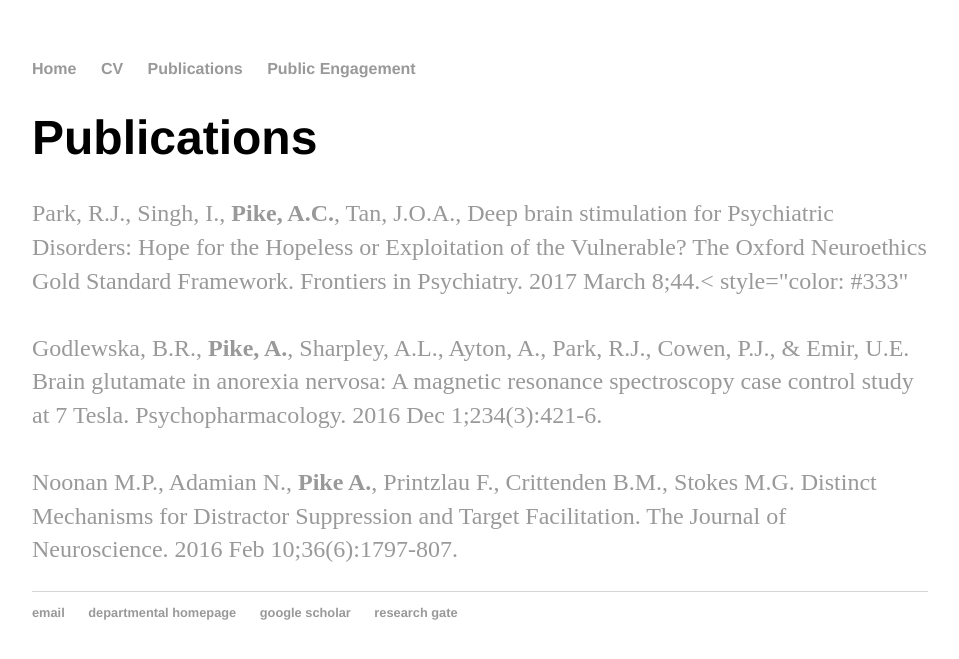
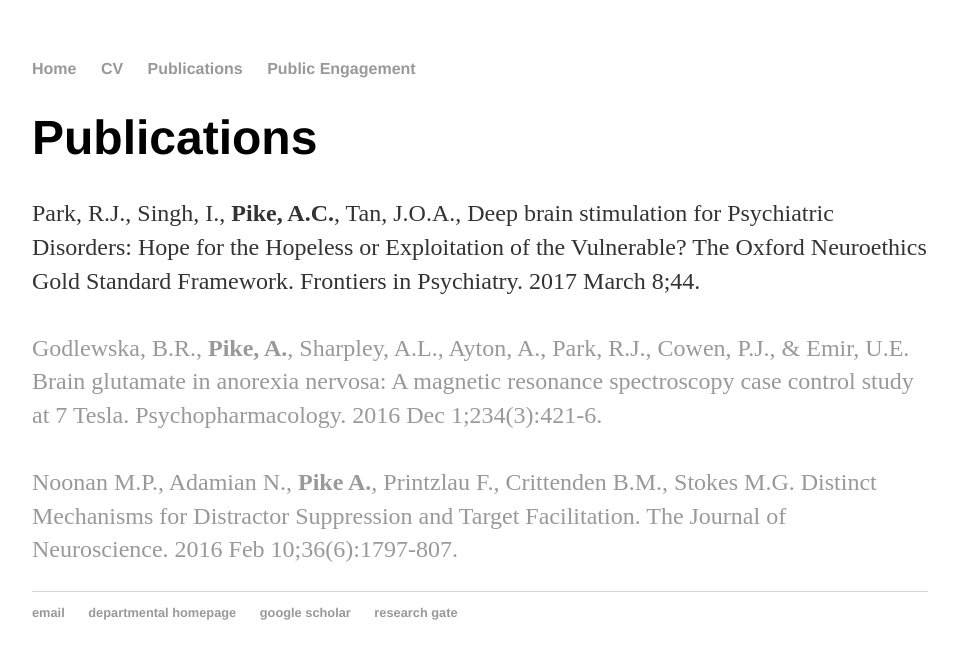
Before and after one commit to apike02/apike02.github.io, a Jekyll site: the page built from pubs/index.html, in a window 1280 px wide. Shown: the top 659 px of the page, without its empty margins (160-1119 px from the left). Built offline with Jekyll 4.4.1, drawn with Linux system fonts in a browser that asks for light colours.

Commit message:
Update index.html

```diff
--- a/pubs/index.html
+++ b/pubs/index.html
@@ -5,8 +5,7 @@ title: Publications
 ---
 <div class="blurb">
 	<h1>Publications</h1>
-	<p> <a href="http://dx.doi.org/10.3389/fpsyt.2017.00044">Park, R.J., Singh, I., <b>Pike, A.C.</b>, Tan, J.O.A., Deep brain stimulation for Psychiatric Disorders: Hope for the Hopeless or Exploitation of the Vulnerable? The Oxford Neuroethics Gold Standard Framework. Frontiers in Psychiatry. 2017 March 8;44.<
-		style="color: #333"</a><br/>
+	<p> <a href="http://dx.doi.org/10.3389/fpsyt.2017.00044"style="color: #333">Park, R.J., Singh, I., <b>Pike, A.C.</b>, Tan, J.O.A., Deep brain stimulation for Psychiatric Disorders: Hope for the Hopeless or Exploitation of the Vulnerable? The Oxford Neuroethics Gold Standard Framework. Frontiers in Psychiatry. 2017 March 8;44.</a><br/>
 		<br/>
 	    <a href="https://doi.org/10.1007/s00213-016-4477-5">Godlewska, B.R., <b>Pike, A.</b>, Sharpley, A.L., Ayton, A., Park, R.J., Cowen, P.J., & Emir, U.E. Brain glutamate in anorexia nervosa: A magnetic resonance spectroscopy case control study at 7 Tesla. Psychopharmacology. 2016 Dec 1;234(3):421-6.</a><br/>
 		<br/>
```
